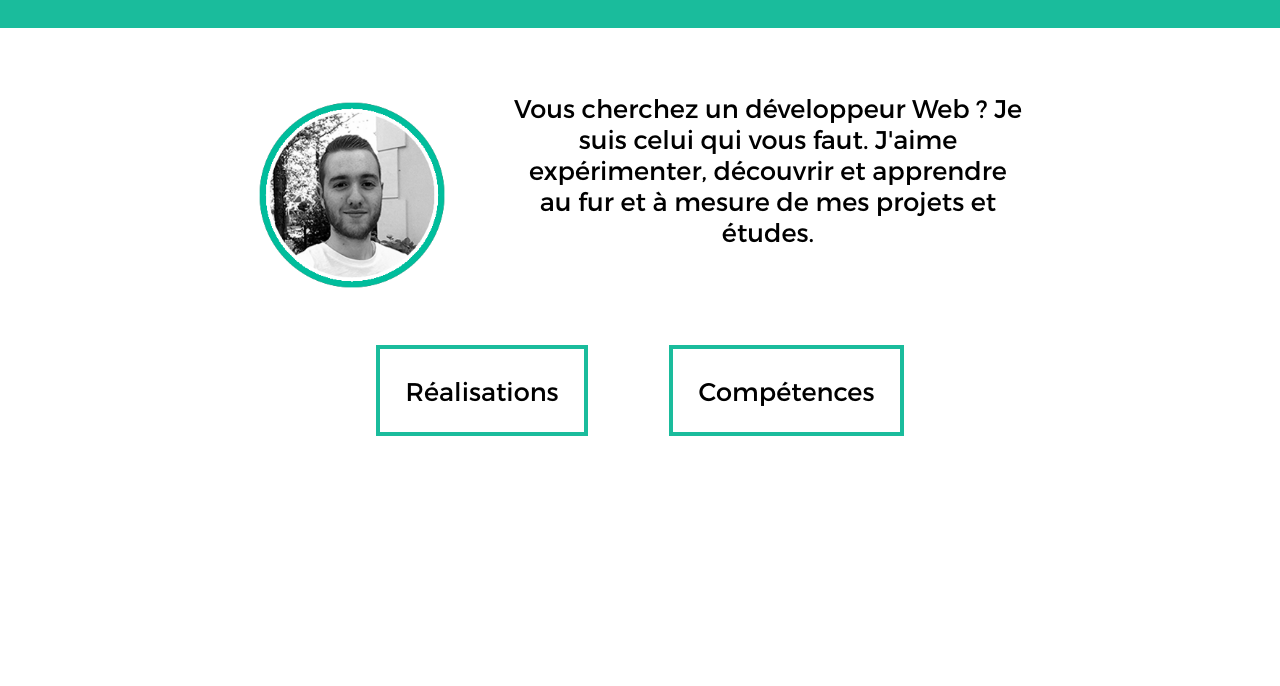
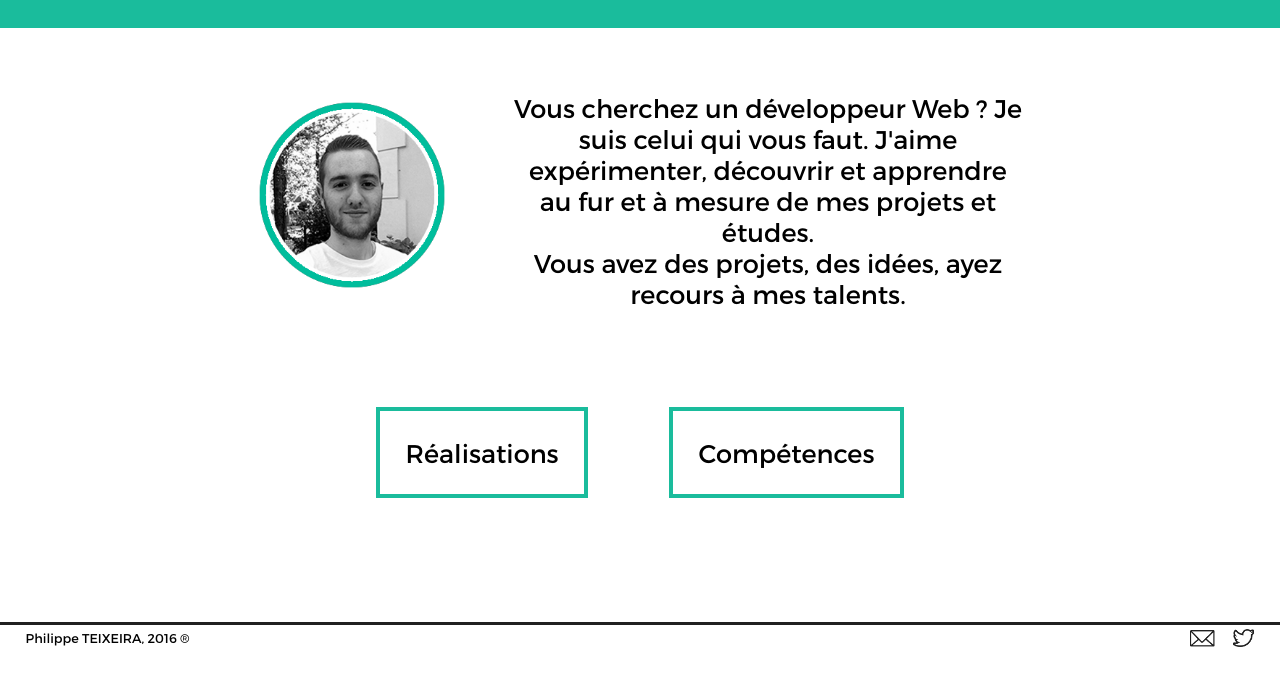
Before and after one commit to Filipe08/MobileFirst, a plain HTML site: page index.html in a window 1280 px wide. Shown: the part 92-778 px from the top of the page. Drawn offline with Linux system fonts and the light colour scheme.

Commit message:
Version Finale
Version Finale

```diff
--- a/index.html
+++ b/index.html
@@ -32,17 +32,28 @@
 				Je suis celui qui vous faut.
 
  				J'aime expérimenter, découvrir et apprendre au fur et à mesure de mes projets et études.
+
+ 			</br>
+
+ 				Vous avez des projets, des idées, ayez recours à mes talents.
 			</p>
 
-			<div class="section_btn">
-				<a>Réalisations</a>
-				<a>Compétences</a>
+
+			<div>
+			<a>Réalisations</a>
+			<a>Compétences</a>
 			</div>
 
 		</section>
 
 		<footer>
 
+			<img class="separation" src="img/separation.png">
+
+			<p>Philippe TEIXEIRA, 2016 ®</p>
+
+			<a href="#"><img class="contact" src="img/mail.png"></a>
+
 		</footer>
 
 	</body>
--- a/style.less
+++ b/style.less
@@ -109,7 +109,6 @@ section{
 			@media only screen and (min-width: 640px){
 				font-size: 2vw;
 
-
 			}
 
 		}
@@ -117,6 +116,45 @@ section{
 			background-color: @green;
 			color: white;
 		}
+	}
+
+}
+
+footer{
+
+	.separation{
+		width: 100%;
+		margin-top: 38%;
+
+		@media only screen and (min-width: 640px){
+				margin-top: 12%;
+			}
+
+	}
+
+	.contact{
+		width: 20%;
+		float: right;
+		margin-right: 2%;
+
+		@media only screen and (min-width: 640px){
+				width:5%;
+			}
+
+	}
+
+	p{
+		width: 30%;
+		font-size: 2vw;
+		display: inline-block;
+		margin-left: 2%;
+		font-family: montregular;
+
+		@media only screen and (min-width: 640px){
+				font-size: 1vw;
+				margin: 0 auto;
+				margin-left: 2%;
+			}
 
 	}
 
```
Also changed, not shown: img/mail.png (added), img/separation.png (added), img/twitter.png (added), style.css.
